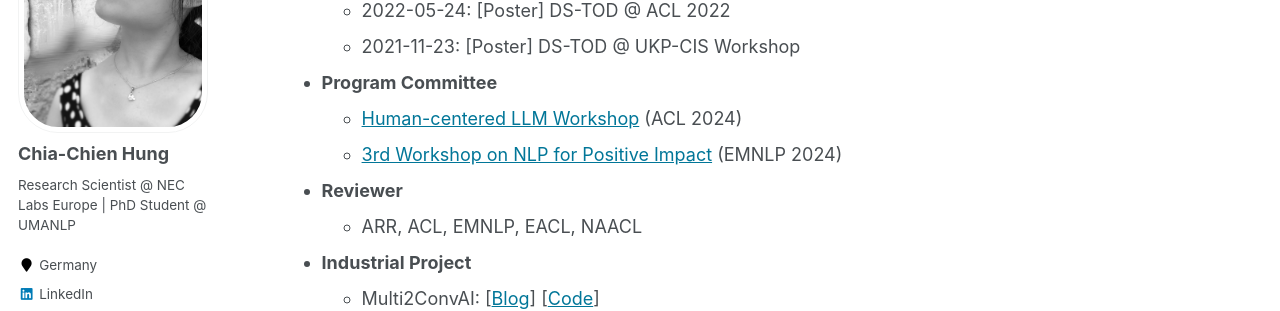
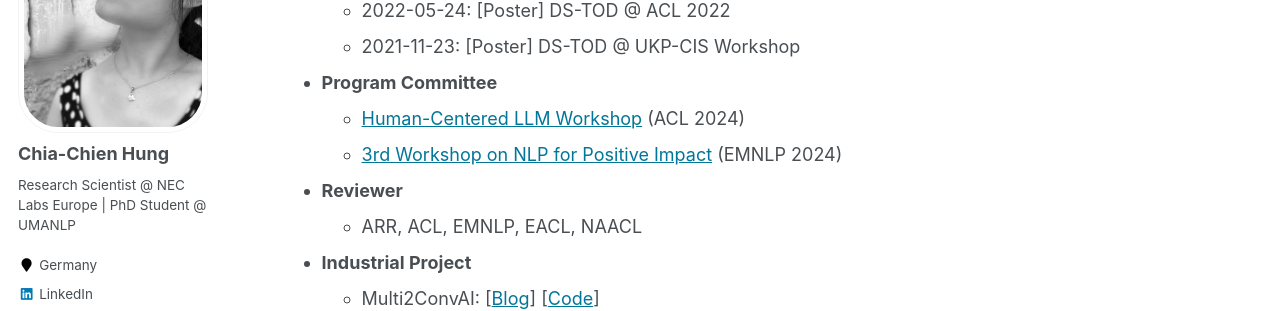
Before and after one commit to chiachienhung/chiachienhung.github.io, a Jekyll site: the page built from _pages/activities.md, in a window 1280 px wide and 900 px high, scrolled down 563 px. Shown: the part 152-463 px from the top of the window. Built offline with Jekyll 4.4.1, drawn with Linux system fonts in a browser that asks for light colours.

```diff
--- a/_pages/activities.md
+++ b/_pages/activities.md
@@ -23,7 +23,7 @@ author_profile: true
     * 2021-11-23: [Poster] DS-TOD @ UKP-CIS Workshop
 
 * **Program Committee**
-    * <a href="https://hucllm-workshop.github.io/">Human-centered LLM Workshop</a> (ACL 2024)
+    * <a href="https://hucllm-workshop.github.io/">Human-Centered LLM Workshop</a> (ACL 2024)
     * <a href="https://sites.google.com/view/nlp4positiveimpact">3rd Workshop on NLP for Positive Impact</a> (EMNLP 2024)
 
 * **Reviewer**
```
